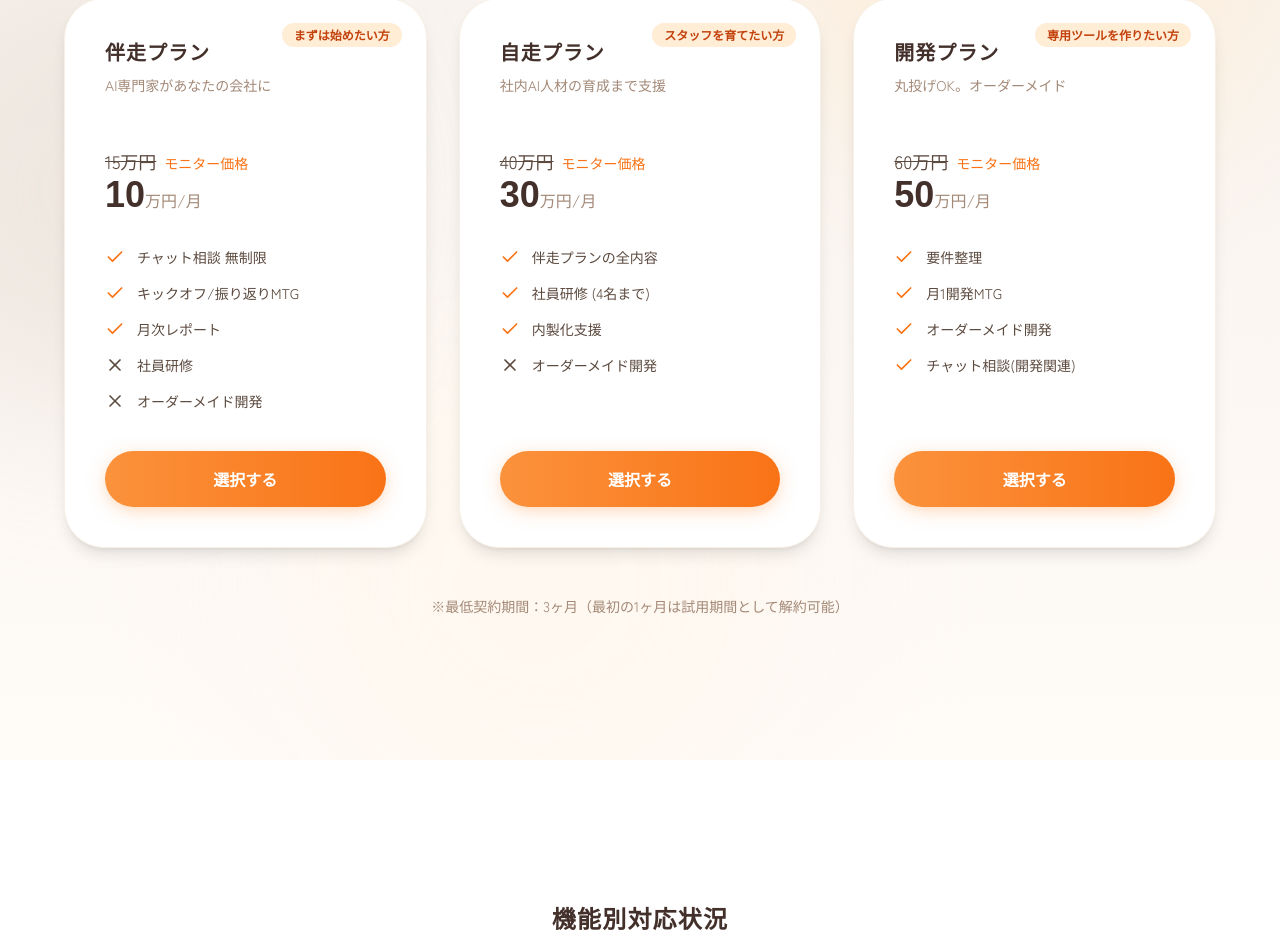
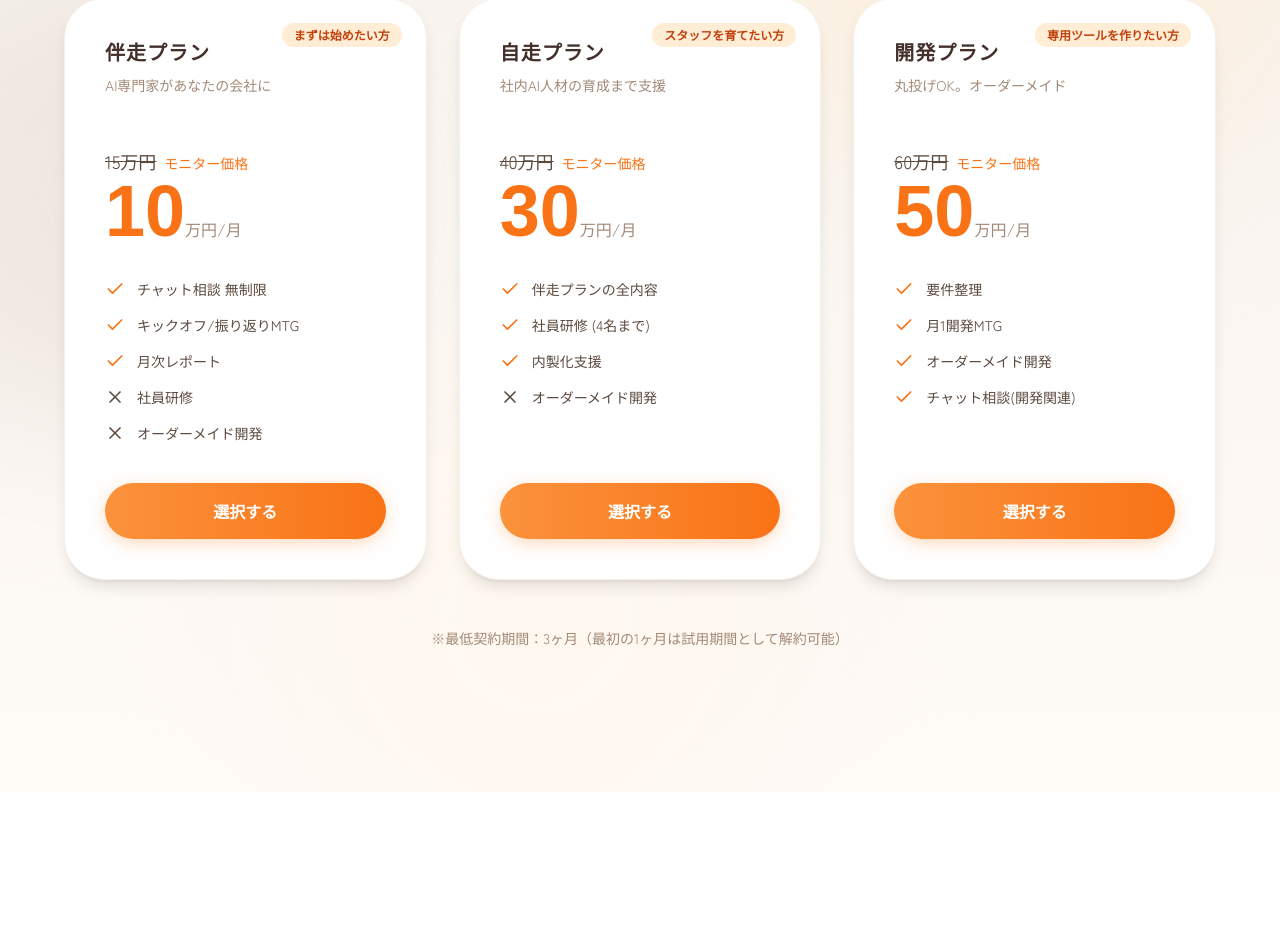
Before and after one commit to shunsuke-tnk/ai-komon-lp, a React (Vite) app: page / in a window 1280 px wide. Shown: the part 8975-9911 px from the top of the page. Built offline with nearby package versions, Linux system fonts and the light colour scheme; a web font is replaced by a local one.

Commit message:
ホバーエフェクト

```diff
--- a/App.tsx
+++ b/App.tsx
@@ -695,7 +695,7 @@ const App: React.FC = () => {
               <span className="text-base-400 line-through text-lg">15万円</span>
               <span className="text-primary-500 text-sm ml-2">モニター価格</span>
               <div>
-                <span className="text-4xl font-bold text-text-heading font-rounded">10</span>
+                <span className="text-7xl font-bold text-primary-500 font-rounded">10</span>
                 <span className="text-text-muted">万円/月</span>
               </div>
             </div>
@@ -706,9 +706,8 @@ const App: React.FC = () => {
               <li className="flex gap-3 text-base-300"><X className="w-5 h-5 shrink-0"/> 社員研修</li>
               <li className="flex gap-3 text-base-300"><X className="w-5 h-5 shrink-0"/> オーダーメイド開発</li>
             </ul>
-            <button onClick={scrollToContact} className="group w-full bg-gradient-to-r from-primary-400 to-primary-500 text-white font-bold py-4 px-8 rounded-full shadow-[0_4px_20px_-4px_rgba(251,146,60,0.5)] hover:shadow-[0_8px_25px_-4px_rgba(251,146,60,0.6)] hover:-translate-y-0.5 transition-all duration-300 mt-10">
-              <span className="group-hover:hidden">選択する</span>
-              <span className="hidden group-hover:inline">これにする</span>
+            <button onClick={scrollToContact} className="w-full bg-gradient-to-r from-primary-400 to-primary-500 text-white font-bold py-4 px-8 rounded-full shadow-[0_4px_20px_-4px_rgba(251,146,60,0.5)] hover:shadow-[0_8px_25px_-4px_rgba(251,146,60,0.6)] hover:-translate-y-2 hover:scale-105 transition-all duration-300 mt-10">
+              選択する
             </button>
           </div>
 
@@ -721,7 +720,7 @@ const App: React.FC = () => {
               <span className="text-base-400 line-through text-lg">40万円</span>
               <span className="text-primary-500 text-sm ml-2">モニター価格</span>
               <div>
-                <span className="text-4xl font-bold text-text-heading font-rounded">30</span>
+                <span className="text-7xl font-bold text-primary-500 font-rounded">30</span>
                 <span className="text-text-muted">万円/月</span>
               </div>
             </div>
@@ -731,9 +730,8 @@ const App: React.FC = () => {
               <li className="flex gap-3"><Check className="w-5 h-5 text-primary-500 shrink-0"/> 内製化支援</li>
               <li className="flex gap-3 text-base-300"><X className="w-5 h-5 shrink-0"/> オーダーメイド開発</li>
             </ul>
-            <button onClick={scrollToContact} className="group w-full bg-gradient-to-r from-primary-400 to-primary-500 text-white font-bold py-4 px-8 rounded-full shadow-[0_4px_20px_-4px_rgba(251,146,60,0.5)] hover:shadow-[0_8px_25px_-4px_rgba(251,146,60,0.6)] hover:-translate-y-0.5 transition-all duration-300 mt-10">
-              <span className="group-hover:hidden">選択する</span>
-              <span className="hidden group-hover:inline">これにする</span>
+            <button onClick={scrollToContact} className="w-full bg-gradient-to-r from-primary-400 to-primary-500 text-white font-bold py-4 px-8 rounded-full shadow-[0_4px_20px_-4px_rgba(251,146,60,0.5)] hover:shadow-[0_8px_25px_-4px_rgba(251,146,60,0.6)] hover:-translate-y-2 hover:scale-105 transition-all duration-300 mt-10">
+              選択する
             </button>
           </div>
 
@@ -746,7 +744,7 @@ const App: React.FC = () => {
               <span className="text-base-400 line-through text-lg">60万円</span>
               <span className="text-primary-500 text-sm ml-2">モニター価格</span>
               <div>
-                <span className="text-4xl font-bold text-text-heading font-rounded">50</span>
+                <span className="text-7xl font-bold text-primary-500 font-rounded">50</span>
                 <span className="text-text-muted">万円/月</span>
               </div>
             </div>
@@ -756,9 +754,8 @@ const App: React.FC = () => {
               <li className="flex gap-3"><Check className="w-5 h-5 text-primary-500 shrink-0"/> オーダーメイド開発</li>
               <li className="flex gap-3"><Check className="w-5 h-5 text-primary-500 shrink-0"/> チャット相談(開発関連)</li>
             </ul>
-            <button onClick={scrollToContact} className="group w-full bg-gradient-to-r from-primary-400 to-primary-500 text-white font-bold py-4 px-8 rounded-full shadow-[0_4px_20px_-4px_rgba(251,146,60,0.5)] hover:shadow-[0_8px_25px_-4px_rgba(251,146,60,0.6)] hover:-translate-y-0.5 transition-all duration-300 mt-10">
-              <span className="group-hover:hidden">選択する</span>
-              <span className="hidden group-hover:inline">これにする</span>
+            <button onClick={scrollToContact} className="w-full bg-gradient-to-r from-primary-400 to-primary-500 text-white font-bold py-4 px-8 rounded-full shadow-[0_4px_20px_-4px_rgba(251,146,60,0.5)] hover:shadow-[0_8px_25px_-4px_rgba(251,146,60,0.6)] hover:-translate-y-2 hover:scale-105 transition-all duration-300 mt-10">
+              選択する
             </button>
           </div>
         </div>
```
